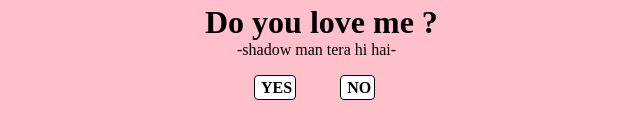
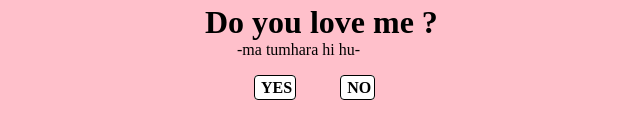
Before and after one commit to Abdul-wasay-mughal/wasay-website, a plain HTML site: page index.html in a window 1280 px wide. Shown: the part 300-438 px from the top of the page, 316-956 px from the left. Drawn offline with Linux system fonts and the light colour scheme.

Commit message:
Update index.html

```diff
--- a/index.html
+++ b/index.html
@@ -12,7 +12,7 @@
     <div id="hello">
     <img src="https://i.pinimg.com/originals/d8/b9/71/d8b97168488fdb3eb9533da493c8fa95.gif" alt="">
     <h1>Do you love me ?</h1>
-    <p>-shadow man tera hi hai-</p>
+    <p>-ma tumhara  hi hu-</p>
     <div class="yes-no">
      <a href="yes.html">YES</a>
      <a href="no.html">NO</a>
```
